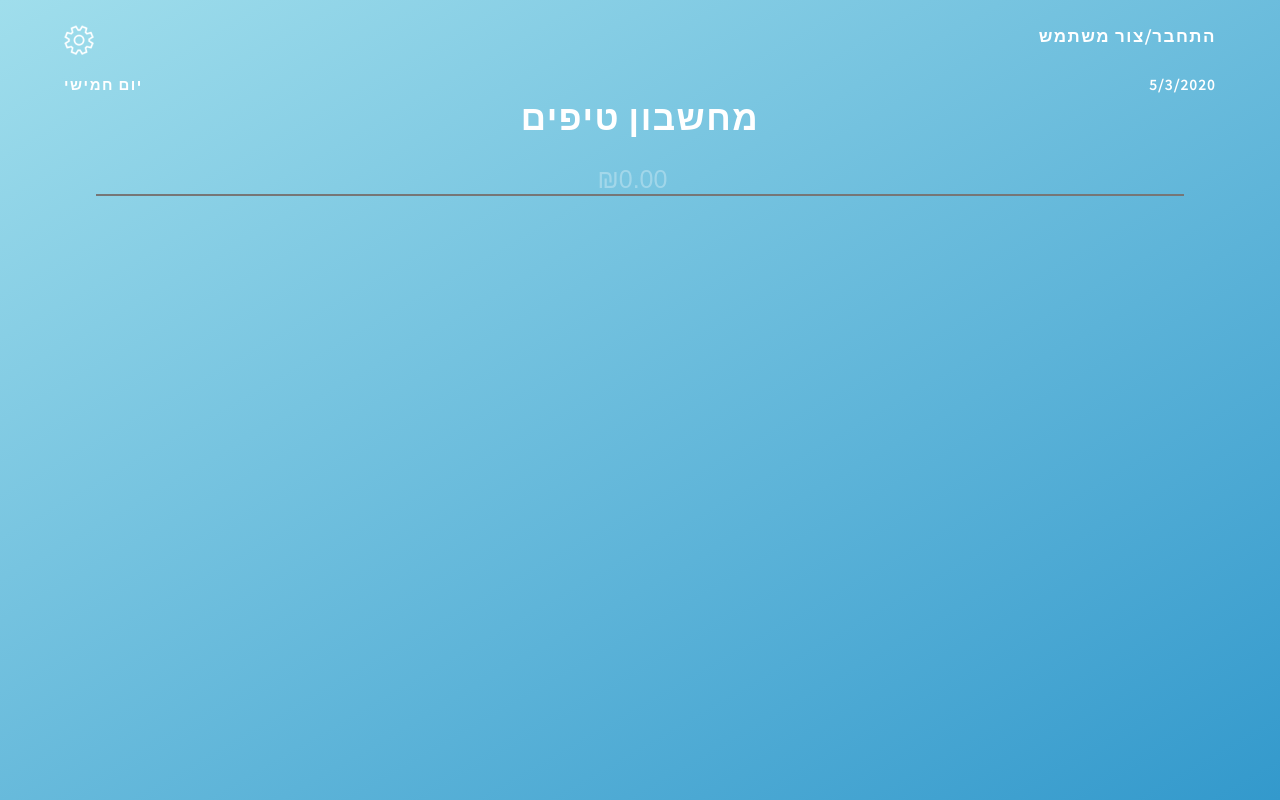
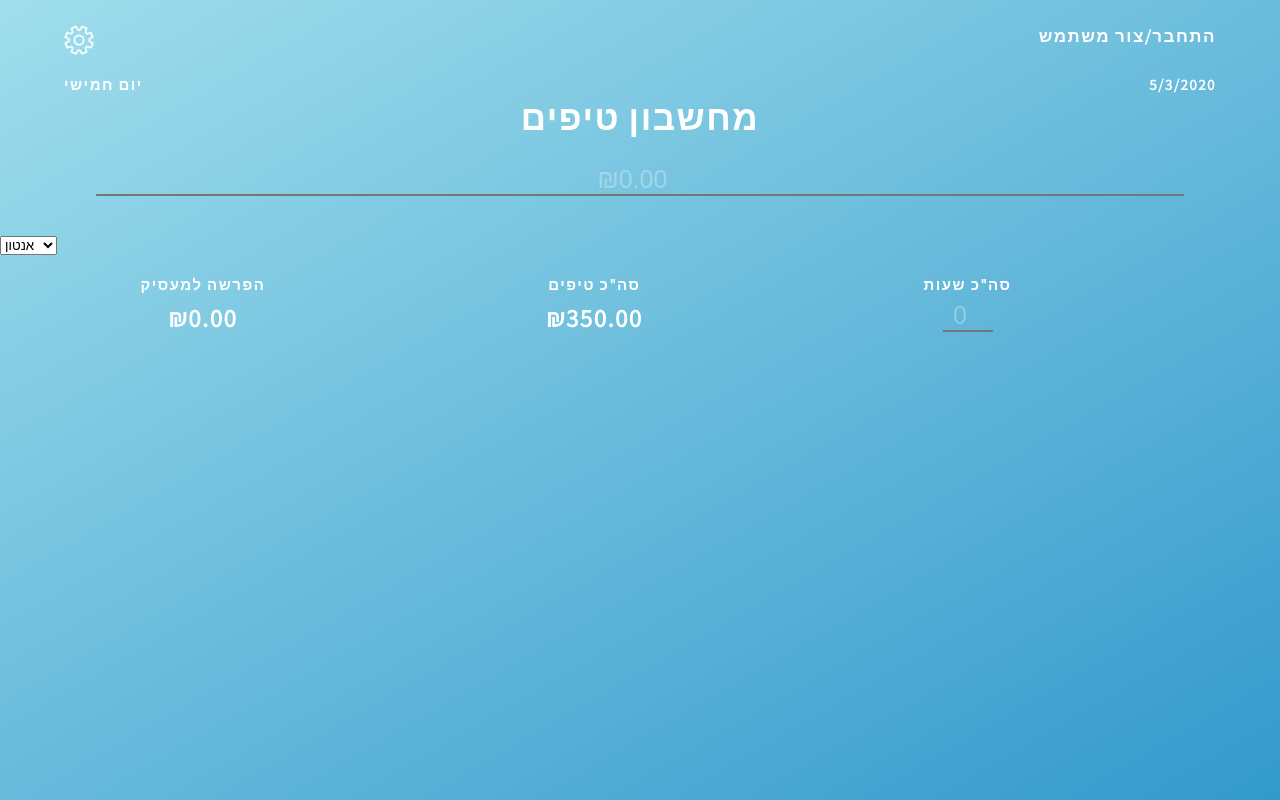
Before and after one commit to anton202/myTipsClient4.0, an Angular app: page / in a window 1280 px wide. Built offline with nearby package versions, Linux system fonts and the light colour scheme.

Commit message:
add shift component

```diff
--- /dev/null
+++ b/src/app/tip-calculator/shift/shift.component.html
@@ -0,0 +1,32 @@
+<div class="shiftInfo">
+  <div class="shiftInfo__waiterName">
+    <select name="" id="">
+      <option value="anton">אנטון</option>
+      <option value="michael">מיכאל</option>
+    </select>
+  </div>
+  <div class="shiftInfo__parameters">
+    <div class="shiftInfo__parameters__parameter">
+      <span>הפרשה למעסיק</span>
+      <span class="shiftInfo__parameters__parameter__value">{{
+        employerTax | currency: "ILS"
+      }}</span>
+    </div>
+    <div class="shiftInfo__parameters__parameter">
+      <span>סה"כ טיפים</span>
+      <span class="shiftInfo__parameters__parameter__value">{{
+        totalTip | currency: "ILS"
+      }}</span>
+    </div>
+    <div class="shiftInfo__parameters__parameter">
+      <span>סה"כ שעות</span>
+      <input
+        class="shiftInfo__parameters__parameter__hours"
+        placeholder="0"
+        type="number"
+        name=""
+        id=""
+      />
+    </div>
+  </div>
+</div>
--- /dev/null
+++ b/src/app/tip-calculator/shift/shift.component.scss
@@ -0,0 +1,41 @@
+.shiftInfo {
+  padding-top: 4rem;
+  width: 90%;
+  font-weight: 600;
+
+  &__waiterName {
+    display: flex;
+    align-content: center;
+  }
+
+  &__parameters {
+    display: flex;
+    font-size: 1.5rem;
+    padding-top: 2rem;
+    justify-content: space-around;
+
+    &__parameter__hours {
+      width: 5rem;
+      margin: auto;
+      display: block;
+      color: white;
+      outline: none;
+      text-align: center;
+      background-color: transparent;
+      border-width: 0 0 2px 0;
+      &::placeholder {
+        color: rgba(255, 255, 255, 0.3);
+      }
+    }
+    &__parameter__value,
+    &__parameter__hours {
+      font-size: 2.5rem;
+      padding-top: 0.7rem;
+    }
+  }
+}
+
+span {
+  display: block;
+  text-align: center;
+}
--- /dev/null
+++ b/src/app/tip-calculator/shift/shift.component.ts
@@ -0,0 +1,16 @@
+import { Component, OnInit } from '@angular/core';
+
+@Component({
+  selector: 'app-shift',
+  templateUrl: './shift.component.html',
+  styleUrls: ['./shift.component.scss']
+})
+export class ShiftComponent implements OnInit {
+  totalTip: number = 350;
+  employerTax: number = 0;
+  constructor() { }
+
+  ngOnInit(): void {
+  }
+
+}
--- a/src/app/tip-calculator/tip-calculator.component.html
+++ b/src/app/tip-calculator/tip-calculator.component.html
@@ -8,4 +8,5 @@
     <h1 class="tipCalculator__title">מחשבון טיפים</h1>
 
     <app-total-tips (tips)="onTipEnter($event)"></app-total-tips>
+    <app-shift></app-shift>
 </div>
--- a/src/app/tip-calculator/tip-calculator.module.ts
+++ b/src/app/tip-calculator/tip-calculator.module.ts
@@ -5,9 +5,10 @@ import { SharedModule } from "../shared/shared.module";
 
 import { TipCalculatorComponent } from "./tip-calculator.component";
 import { TotalTipsComponent } from "./total-tips/total-tips.component";
+import { ShiftComponent } from './shift/shift.component';
 
 @NgModule({
-  declarations: [TipCalculatorComponent, TotalTipsComponent],
+  declarations: [TipCalculatorComponent, TotalTipsComponent, ShiftComponent],
   imports: [CommonModule, SharedModule, FormsModule],
   exports: [TipCalculatorComponent]
 })
--- a/src/app/tip-calculator/total-tips/total-tips.component.scss
+++ b/src/app/tip-calculator/total-tips/total-tips.component.scss
@@ -15,8 +15,5 @@
     &::placeholder{
         font-size: 2.5rem;
         color: rgba(255,255,255, 0.3);
-
-
-
     }
 }
```
Also changed, not shown: 1 other file (tests, documents, lock files or other folders).
